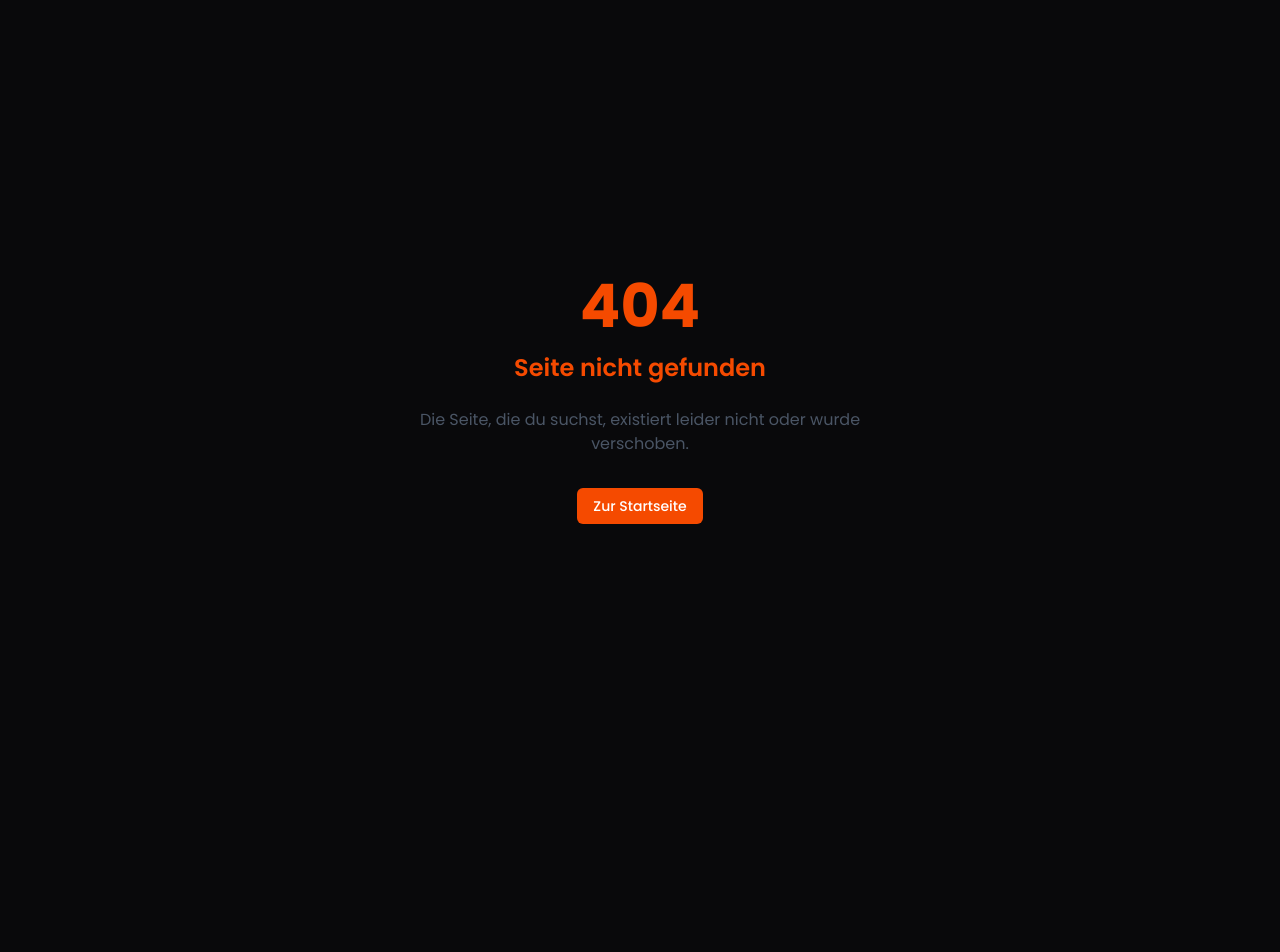
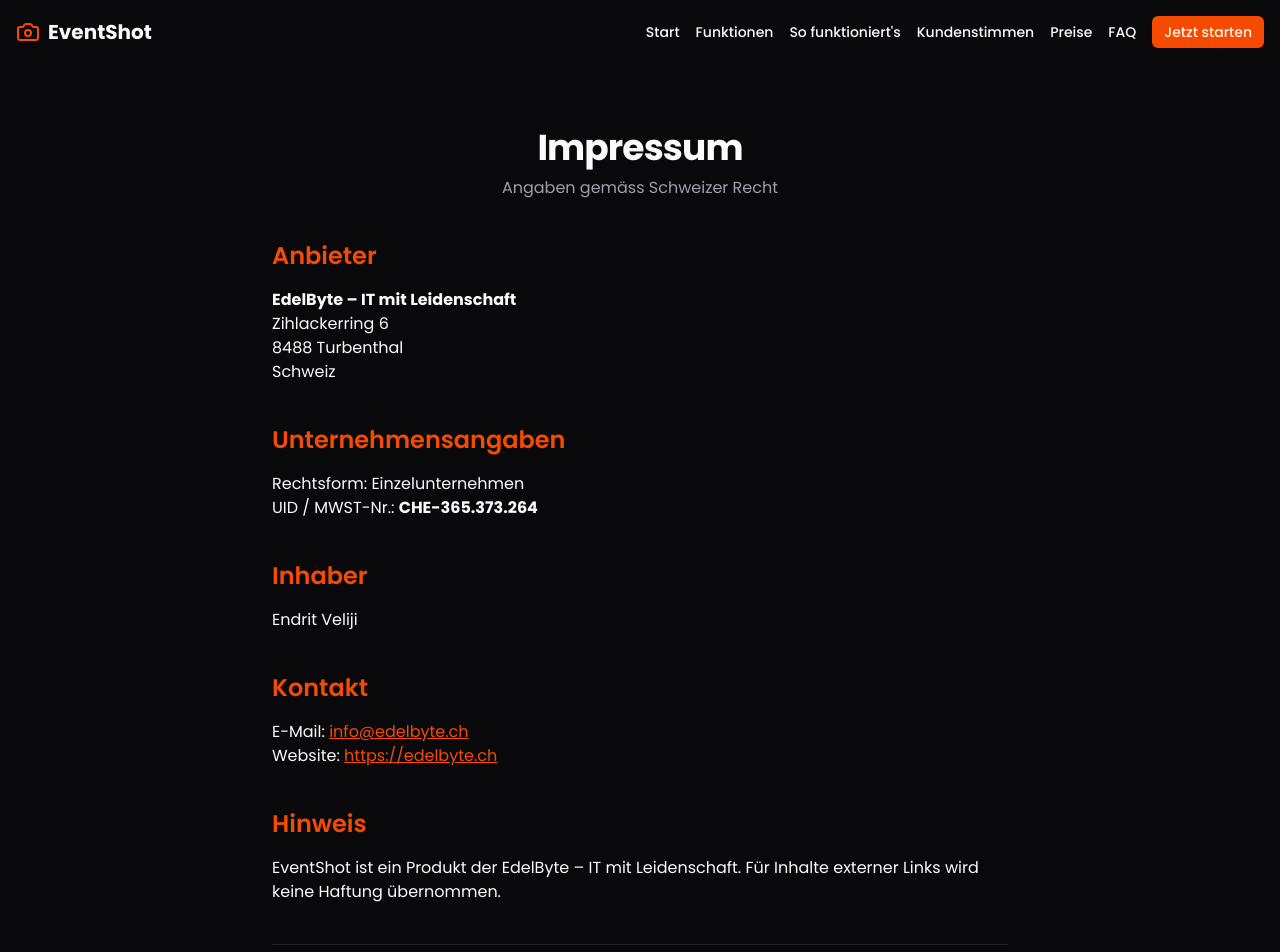
Before and after one commit to CobraEV/eventshotapp, a Next.js app: page /impressum in a window 1280 px wide. Before the commit this address had no page. Shown: the top 952 px of the page. Before the commit the page ends 800 px from the top, so only its background shows below. Built offline with nearby package versions, Linux system fonts and the light colour scheme.

Commit message:
agb datenschutz und impressum

```diff
--- a/src/app/(default)/agb/page.tsx
+++ b/src/app/(default)/agb/page.tsx
@@ -1,4 +1,4 @@
-import Link from "next/link";
+import Link from 'next/link'
 
 export default function AGBPage() {
   return (
@@ -8,10 +8,30 @@
           Allgemeine Geschäftsbedingungen
         </h1>
         <p className="text-muted-foreground">
-          Stand: Juni 2025 – gültig für alle kostenpflichtigen Leistungen auf{" "}
+          Stand: Juni 2025 – gültig für alle kostenpflichtigen Leistungen auf{' '}
           <span className="text-primary">eventshot.ch</span>
         </p>
       </div>
+
+      <section className="space-y-4">
+        <h2 className="text-2xl font-semibold text-primary">Anbieter</h2>
+        <p>
+          Anbieter der Plattform EventShot ist:
+          <br />
+          <strong>EdelByte – IT mit Leidenschaft</strong>
+          <br />
+          8488 Turbenthal, Schweiz
+          <br />
+          <a
+            href="https://edelbyte.ch"
+            target="_blank"
+            rel="noopener noreferrer"
+            className="text-primary underline"
+          >
+            https://edelbyte.ch
+          </a>
+        </p>
+      </section>
 
       <section className="space-y-4">
         <h2 className="text-2xl font-semibold text-primary">
@@ -19,9 +39,14 @@
         </h2>
         <p>
           Diese Allgemeinen Geschäftsbedingungen (AGB) gelten für alle Verträge
-          und Leistungen im Zusammenhang mit der Nutzung von EventShot,
-          insbesondere für Buchungen kostenpflichtiger Pläne. Mit
-          Vertragsabschluss stimmen Kund:innen diesen Bedingungen zu.
+          und Leistungen im Zusammenhang mit der Nutzung von EventShot.
+          <br />
+          <br />
+          <strong>
+            EventShot ist ein Produkt der EdelByte – IT mit Leidenschaft
+          </strong>
+          , Einzelunternehmen mit Sitz in 8488 Turbenthal, Schweiz (nachfolgend
+          „EdelByte“ genannt).
         </p>
       </section>
 
@@ -76,7 +101,7 @@
         <p>
           Personenbezogene Daten und hochgeladene Fotos werden ausschliesslich
           zur Durchführung des Events gespeichert und automatisch 7 Tage nach
-          Ende des gebuchten Zeitraums gelöscht. Weitere Details siehe{" "}
+          Ende des gebuchten Zeitraums gelöscht. Weitere Details siehe{' '}
           <Link
             href="/datenschutz"
             className="underline text-primary hover:opacity-80"
@@ -121,7 +146,7 @@
       </section>
 
       <div className="border-t pt-8 text-sm text-muted-foreground text-center">
-        Fragen zu den AGB?{" "}
+        Fragen zu den AGB?{' '}
         <Link
           href="mailto:info@eventshot.ch"
           className="text-primary underline hover:opacity-80"
@@ -130,5 +155,5 @@
         </Link>
       </div>
     </div>
-  );
+  )
 }
--- a/src/app/(default)/datenschutz/page.tsx
+++ b/src/app/(default)/datenschutz/page.tsx
@@ -1,4 +1,4 @@
-import Link from "next/link";
+import Link from 'next/link'
 
 export default function DatenschutzPage() {
   return (
@@ -8,7 +8,7 @@
           Datenschutzerklärung
         </h1>
         <p className="text-muted-foreground">
-          Gültig für alle Nutzer:innen von{" "}
+          Gültig für alle Nutzer:innen von{' '}
           <span className="text-primary">eventshot.ch</span> – Stand: Juni 2025
         </p>
       </div>
@@ -18,19 +18,32 @@
           1. Verantwortliche Stelle
         </h2>
         <p>
-          Verantwortlich für die Datenverarbeitung ist:
+          Verantwortlich für die Datenverarbeitung im Sinne des Schweizer DSG
+          ist:
           <br />
-          EventShot
+          <strong>EdelByte – IT mit Leidenschaft</strong>
+          <br />
+          Betreiber der Plattform EventShot
           <br />
           8488 Turbenthal, Schweiz
           <br />
-          E-Mail:{" "}
+          E-Mail:{' '}
           <Link
             href="mailto:info@eventshot.ch"
             className="text-primary underline hover:opacity-80"
           >
             info@eventshot.ch
           </Link>
+          <br />
+          Website:{' '}
+          <a
+            href="https://edelbyte.ch"
+            target="_blank"
+            rel="noopener noreferrer"
+            className="text-primary underline hover:opacity-80"
+          >
+            https://edelbyte.ch
+          </a>
         </p>
       </section>
 
@@ -69,7 +82,7 @@
         <p>
           Alle gespeicherten Inhalte (Bilder, Subdomain-Daten) werden
           automatisch <strong>7 Tage</strong> nach Event-Ende gelöscht.
-          Zahlungsdaten werden gemäß gesetzlichen Vorgaben{" "}
+          Zahlungsdaten werden gemäß gesetzlichen Vorgaben{' '}
           <strong>10 Jahre</strong> aufbewahrt.
         </p>
       </section>
@@ -90,16 +103,16 @@
         </h2>
         <p>
           Diese Datenschutzerklärung kann jederzeit angepasst werden. Es gilt
-          jeweils die auf{" "}
+          jeweils die auf{' '}
           <Link href="/" className="text-primary underline hover:opacity-80">
             eventshot.ch
-          </Link>{" "}
+          </Link>{' '}
           veröffentlichte Version.
         </p>
       </section>
 
       <div className="border-t pt-8 text-sm text-muted-foreground text-center">
-        Fragen zum Datenschutz?{" "}
+        Fragen zum Datenschutz?{' '}
         <Link
           href="mailto:info@eventshot.ch"
           className="text-primary underline hover:opacity-80"
@@ -108,5 +121,5 @@
         </Link>
       </div>
     </div>
-  );
+  )
 }
--- /dev/null
+++ b/src/app/(default)/impressum/page.tsx
@@ -0,0 +1,82 @@
+import Link from 'next/link'
+
+export default function ImpressumPage() {
+  return (
+    <div className="container max-w-3xl py-16 space-y-10">
+      <div className="text-center space-y-2">
+        <h1 className="text-4xl font-bold tracking-tight">Impressum</h1>
+        <p className="text-muted-foreground">Angaben gemäss Schweizer Recht</p>
+      </div>
+
+      <section className="space-y-4">
+        <h2 className="text-2xl font-semibold text-primary">Anbieter</h2>
+        <p>
+          <strong>EdelByte – IT mit Leidenschaft</strong>
+          <br />
+          Zihlackerring 6
+          <br />
+          8488 Turbenthal
+          <br />
+          Schweiz
+        </p>
+      </section>
+
+      <section className="space-y-4">
+        <h2 className="text-2xl font-semibold text-primary">
+          Unternehmensangaben
+        </h2>
+        <p>
+          Rechtsform: Einzelunternehmen
+          <br />
+          UID / MWST-Nr.: <strong>CHE-365.373.264</strong>
+        </p>
+      </section>
+
+      <section className="space-y-4">
+        <h2 className="text-2xl font-semibold text-primary">Inhaber</h2>
+        <p>Endrit Veliji</p>
+      </section>
+
+      <section className="space-y-4">
+        <h2 className="text-2xl font-semibold text-primary">Kontakt</h2>
+        <p>
+          E-Mail:{' '}
+          <Link
+            href="mailto:info@edelbyte.ch"
+            className="text-primary underline hover:opacity-80"
+          >
+            info@edelbyte.ch
+          </Link>
+          <br />
+          Website:{' '}
+          <a
+            href="https://edelbyte.ch"
+            target="_blank"
+            rel="noopener noreferrer"
+            className="text-primary underline hover:opacity-80"
+          >
+            https://edelbyte.ch
+          </a>
+        </p>
+      </section>
+
+      <section className="space-y-4">
+        <h2 className="text-2xl font-semibold text-primary">Hinweis</h2>
+        <p>
+          EventShot ist ein Produkt der EdelByte – IT mit Leidenschaft. Für
+          Inhalte externer Links wird keine Haftung übernommen.
+        </p>
+      </section>
+
+      <div className="border-t pt-8 text-sm text-muted-foreground text-center">
+        Bei rechtlichen Fragen erreichst du uns unter{' '}
+        <Link
+          href="mailto:info@edelbyte.ch"
+          className="text-primary underline hover:opacity-80"
+        >
+          info@edelbyte.ch
+        </Link>
+      </div>
+    </div>
+  )
+}
--- a/src/components/landing/cta.tsx
+++ b/src/components/landing/cta.tsx
@@ -1,7 +1,7 @@
-import { Button } from "@/components/ui/button";
-import { FadeInUp, ScrollReveal } from "@/components/ui/motion";
-import CtaBg from "./cta-bg";
-import Link from "next/link";
+import { Button } from '@/components/ui/button'
+import { FadeInUp, ScrollReveal } from '@/components/ui/motion'
+import CtaBg from './cta-bg'
+import Link from 'next/link'
 
 export function CTA() {
   return (
@@ -27,7 +27,7 @@
 
             <FadeInUp className="flex flex-col sm:flex-row gap-4 justify-center">
               <Button size="lg" className="text-base" asChild>
-                <Link href={`mailto:info@eventshot.ch`}>Kostenlos starten</Link>
+                <Link href={`/register`}>Kostenlos starten</Link>
               </Button>
               <Button size="lg" variant="outline" className="text-base" asChild>
                 <Link href={`mailto:info@eventshot.ch`}>Demo vereinbaren</Link>
@@ -42,5 +42,5 @@
         </ScrollReveal>
       </div>
     </section>
-  );
+  )
 }
--- a/src/components/landing/footer.tsx
+++ b/src/components/landing/footer.tsx
@@ -1,7 +1,5 @@
 'use client'
 
-import { Button } from '@/components/ui/button'
-import { Input } from '@/components/ui/input'
 import { FadeIn } from '@/components/ui/motion'
 import {
   Camera,
@@ -82,6 +80,19 @@
         <FadeIn>
           <div className="border-t border-border pt-8 text-center text-sm text-muted-foreground space-y-2">
             <p>&copy; {currentYear} EventShot. Alle Rechte vorbehalten.</p>
+
+            <p>
+              EventShot ist ein Produkt von{' '}
+              <a
+                href="https://edelbyte.ch"
+                target="_blank"
+                rel="noopener noreferrer"
+                className="text-primary hover:underline"
+              >
+                EdelByte – IT mit Leidenschaft
+              </a>
+            </p>
+
             <div className="flex justify-center gap-4">
               <Link href="/agb" className="hover:underline text-primary">
                 AGB
@@ -92,6 +103,9 @@
               >
                 Datenschutz
               </Link>
+              <Link href="/impressum" className="hover:underline text-primary">
+                Impressum
+              </Link>
             </div>
           </div>
         </FadeIn>
```
